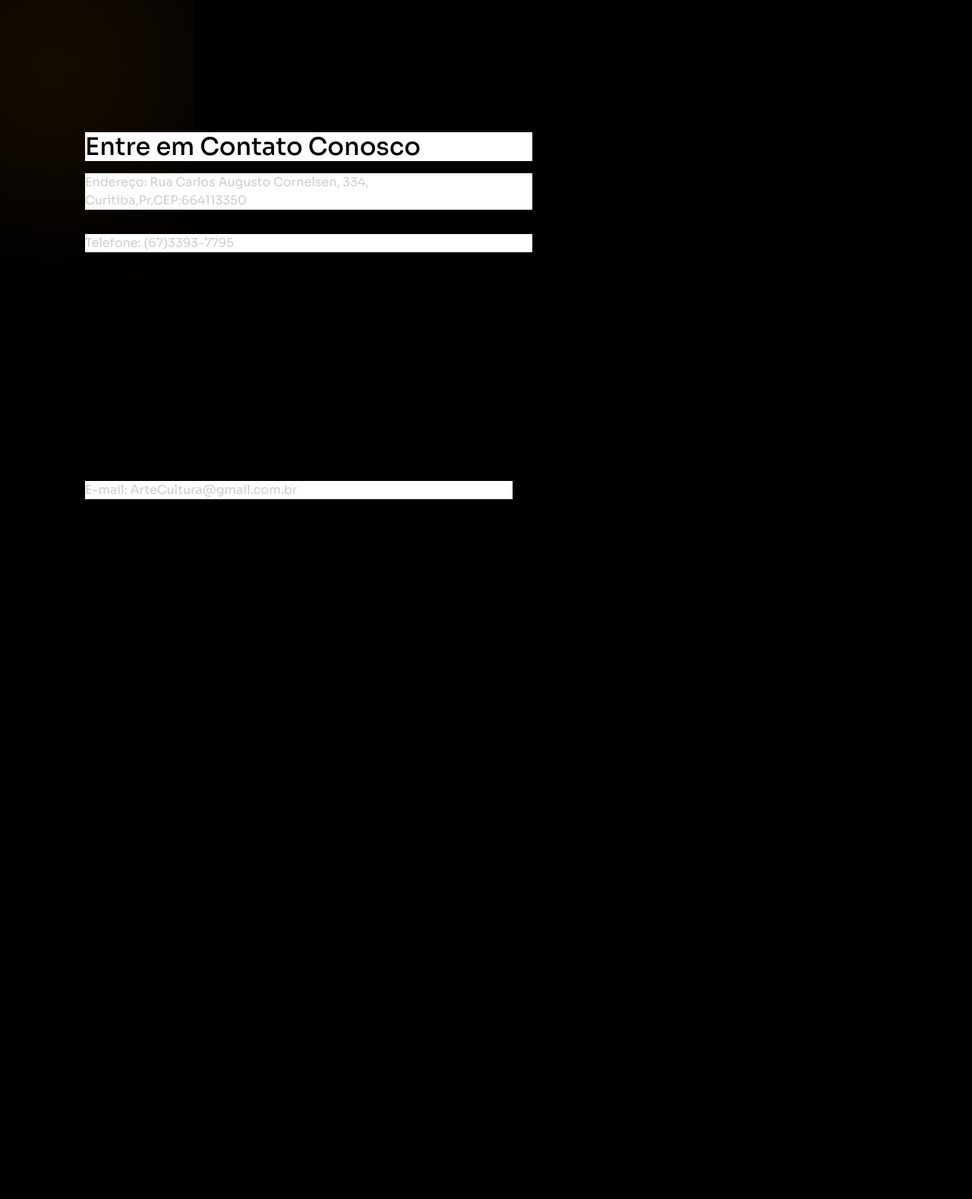
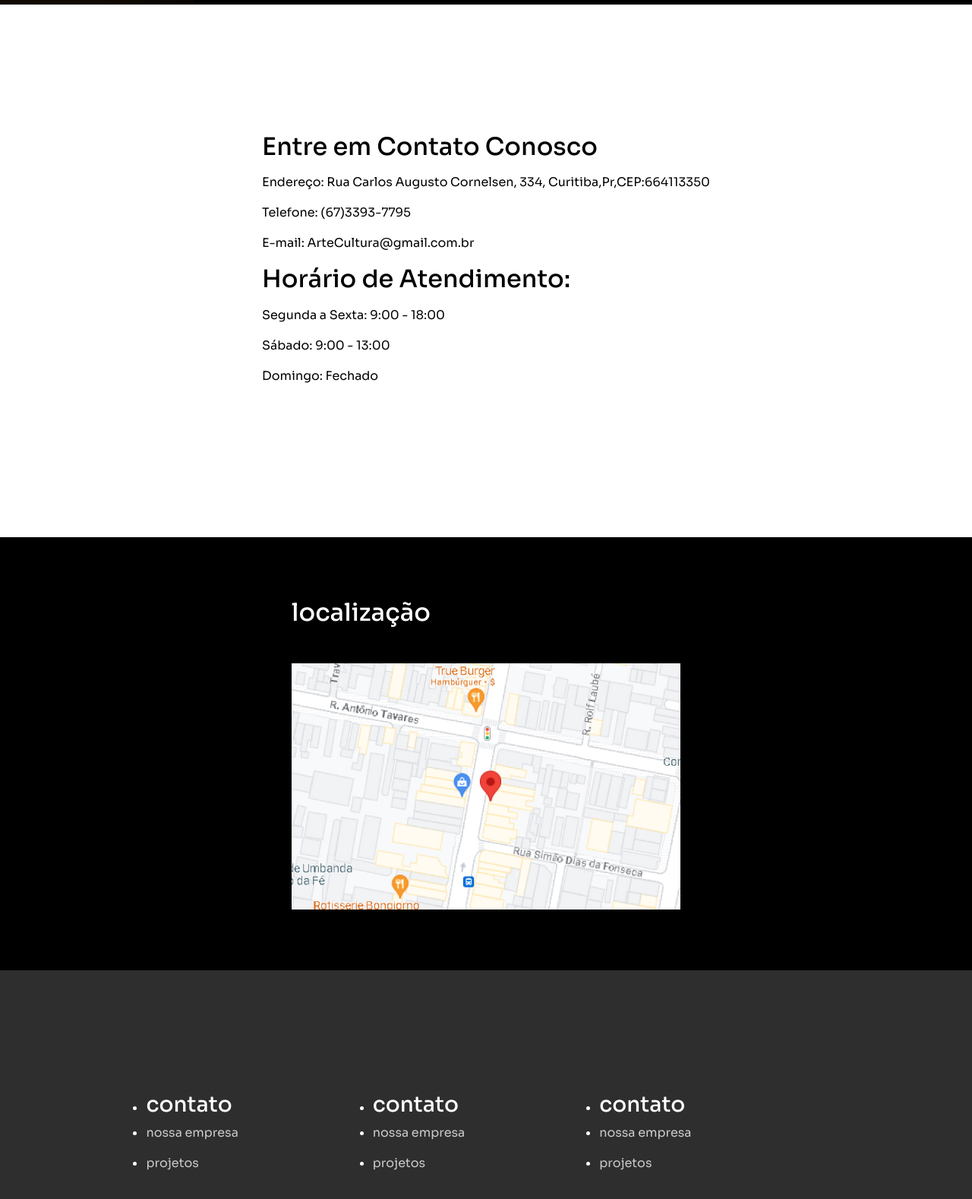
Before and after one commit to victor12020/MultiCulture, a plain HTML site: page contato.html in a window 1280 px wide. Shown: the part 98-1676 px from the top of the page at 76% size. Before the commit the page ends 800 px from the top, so only its background shows below. Drawn offline with nearby package versions, Linux system fonts and the light colour scheme.

Commit message:
contato semi feito

```diff
--- a/contato.html
+++ b/contato.html
@@ -9,37 +9,71 @@
     <script src="https://maxcdn.bootstrapcdn.com/bootstrap/4.5.2/js/bootstrap.min.js"></script>
     <link rel="stylesheet" href="style.css"/>
     <title>Sobre</title>
+    </style>
   </head>
   <body>
+    <header>
       <nav>
         <ul class="nav-links">
         <a class="navbar-brand" href="#">
           <img class="img-fluid border-0 rounded-0" src="img/logo.png" alt="" class="" id="logo"></a>
           <li id="link0" class="link"><a href="index.html">Início</a></li>
-          <li id="link1" class="link"><a href="#">contato</a></li>
+          <li id="link1" class="link"><a href="contato.html">contato</a></li>
           <li id="link2" class="link"><a href="#">Nosso trabalho</a></li>
           <li id="link3" class="link"><a href="postar.html">postar</a></li>
         </ul>
         <p id="link3" class="link"><a href="login.html">login</a></p>
       </nav>
-  </body>
-  <header class="container">
+    </header>
+
+    <section style="background-color: white; color: black;">
+      <div class="container">
         <div class="content">
           <span class="blur"></span>
-      <style>
-        body {
-          color: rgb(0, 0, 0);
-        }
-      </style>
-      <div class="container d-flex flex-wrap justify-content-xl-between align-items-center mb-lg-3" id="proposta">
+
+          <div class="container d-flex flex-wrap justify-content-center align-items-center mb-lg-3" id="proposta">
             <div class="p-2">
               <h2 class="mb-3" id="contato">Entre em Contato Conosco</h2>
-          <p id="frase2">Endereço: Rua Carlos Augusto Cornelsen, 334, Curitiba,Pr,CEP:664113350</p>
-          <p id="frase3">Telefone: (67)3393-7795</p>
-          <p id="frase4">E-mail: ArteCultura@gmail.com.br</p>
+              <p>Endereço: Rua Carlos Augusto Cornelsen, 334, Curitiba,Pr,CEP:664113350</p>
+              <p>Telefone: (67)3393-7795</p>
+              <p>E-mail: ArteCultura@gmail.com.br</p>
+              <h2 class="mb-3" id="contato">Horário de Atendimento:</h2>
+              <p>Segunda a Sexta: 9:00 - 18:00</p>
+              <p>Sábado: 9:00 - 13:00</p>
+              <p>Domingo: Fechado</p>
             </div>
           </div>
-    </body>
-</header>
+        </div>
+      </div>
+    </section>
+    <div class="container d-flex justify-content-center">
+      <div class="content">
+        <h2 class="mb-5">localização</h2>
+        <img src="img/image 3.jpg" alt="" style="height: auto; width: 40vw;">
+      </div>
+    </div>
+    <footer>
+      <div class="container ">
+        <div class="container d-flex flex-wrap justify-content-around align-items-center mb-lg-3">
+          <ul class="d-flex column">
+            <li><h3>contato</h3></li>
+            <li><p>nossa empresa</p></li>
+            <li><p>projetos</p></li>
+          </ul>
+          <ul class="d-flex column">
+            <li><h3>contato</h3></li>
+            <li><p>nossa empresa</p></li>
+            <li><p>projetos</p></li>
+          </ul>
+          <ul class="d-flex column">
+            <li><h3>contato</h3></li>
+            <li><p>nossa empresa</p></li>
+            <li><p>projetos</p></li>
+          </ul>
+          <hr>
+
+        </div>
+      </div>
+    </footer>
   </body>
 </html>
--- a/style.css
+++ b/style.css
@@ -118,7 +118,7 @@ nav {
     color: #000000;
 }
 
-header{
+main{
     position: relative;
     padding-top: 2rem;
     display: grid;
@@ -127,14 +127,14 @@ header{
     gap: 2rem;
 }
 
-header .content h4{
+main .content h4{
     margin-bottom: 1rem;
     color: #ccc;
     font-size: 1rem;
     font-weight: 600;
 }
 
-header .content h1{
+main .content h1{
     color: #fff;
     margin-bottom: 1rem;
     font-size: 3rem;
@@ -142,21 +142,21 @@ header .content h1{
     line-height: 4rem;
 }
 
-header .content h1 span{
+main .content h1 span{
     -webkit-text-fill-color: transparent;
     -webkit-text-stroke: 1px #fff;
 }
 
-header .content p{
+main .content p{
     margin-bottom: 2rem;
     color: #ccc;
 }
 
-header .image{
+main .image{
     position: relative;
 }
 
-header .image::before{
+main .image::before{
     content: "🌏";
     position: absolute;
     top: 0;
@@ -170,12 +170,12 @@ header .image::before{
     z-index: -100;
 }
 
-header .image img{
+main .image img{
     max-width: 600px;
     margin: auto;
 }
 
-section .header{
+section .main{
     margin-bottom: 1rem;
     color: #fff;
     text-align: center;
@@ -307,10 +307,7 @@ section .header{
 }
 
 footer{
-    position: relative;
-    display: grid;
-    grid-template-columns: 400px repeat(3, 1fr);
-    gap: 2rem;
+    background-color: #2E2E2E;
 }
 
 footer .column .logo{
@@ -320,7 +317,6 @@ footer .column .logo{
 
 footer .column p{
     color: #ccc;
-    margin-bottom: 2rem;
 }
 
 footer .column .socials{
```
Also changed, not shown: index.html (+2 -2 lines), img/image 3.jpg (added), img/localização.png (added). Lines whose indentation alone changed are shown as unchanged.
